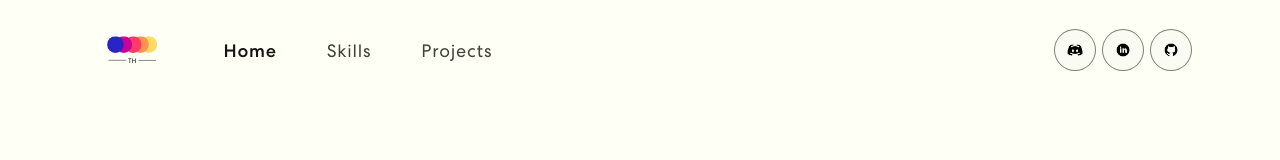
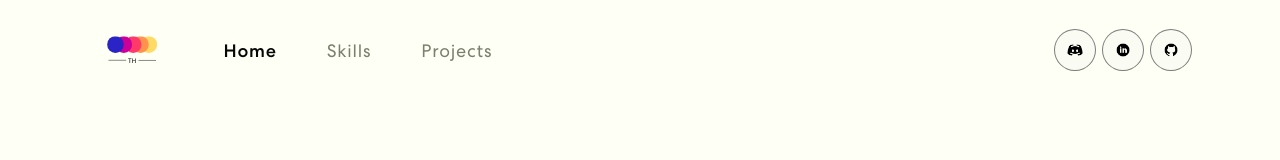
Before and after one commit to Thanh-Huy1104/myportfolio, a React (Create React App) app in the folder porfolio-app/: page / in a window 1280 px wide. Shown: the top 160 px of the page. Built offline with nearby package versions, Linux system fonts and the light colour scheme.

Commit message:
move to the left nav

```diff
--- a/porfolio-app/src/App.css
+++ b/porfolio-app/src/App.css
@@ -100,7 +100,7 @@ nav.navbar {
 }
 nav.navbar.scrolled {
   padding: 0px 0;
-  background-color: #ffffffc3;
+  background-color: #ffffff6f;
   backdrop-filter: blur(8px);
 
 }
@@ -109,7 +109,7 @@ nav.navbar a.navbar-brand {
 }
 nav.navbar .navbar-nav .nav-link.navbar-link {
   font-weight: 400;
-  color: rgb(0, 0, 0) !important;
+  color: rgb(80, 83, 65) !important;
   letter-spacing: 0.8px;
   padding: 0 25px;
   font-size: 18px;
@@ -118,7 +118,7 @@ nav.navbar .navbar-nav .nav-link.navbar-link {
 nav.navbar .navbar-nav a.nav-link.navbar-link:hover,
 nav.navbar .navbar-nav a.nav-link.navbar-link.active {
     opacity: 1;
-    color: rgb(21, 21, 21) !important;
+    color: rgb(7, 7, 7) !important;
     font-weight: 500;
 }
 span.navbar-text {
@@ -146,7 +146,7 @@ span.navbar-text {
     width: 42px;
     height: 42px;
     position: absolute;
-    background-color: #f2fff680;
+    background-color: #1a1c1a80;
     border-radius: 50%;
     transform: scale(0);
 	transition: 0.3s ease-in-out;
@@ -209,9 +209,11 @@ nav.navbar .navbar-toggler-icon {
   height: 17px;
   background-image: none;
   position: relative;
-  border-bottom: 2px solid rgb(188, 183, 255);
+  border-bottom: 2px solid rgb(23, 23, 24);
   transition: all 300ms linear;
   top: -2px;
+  left: 20px;
+
 }
 
 nav.navbar .navbar-toggler-icon:focus {
```
